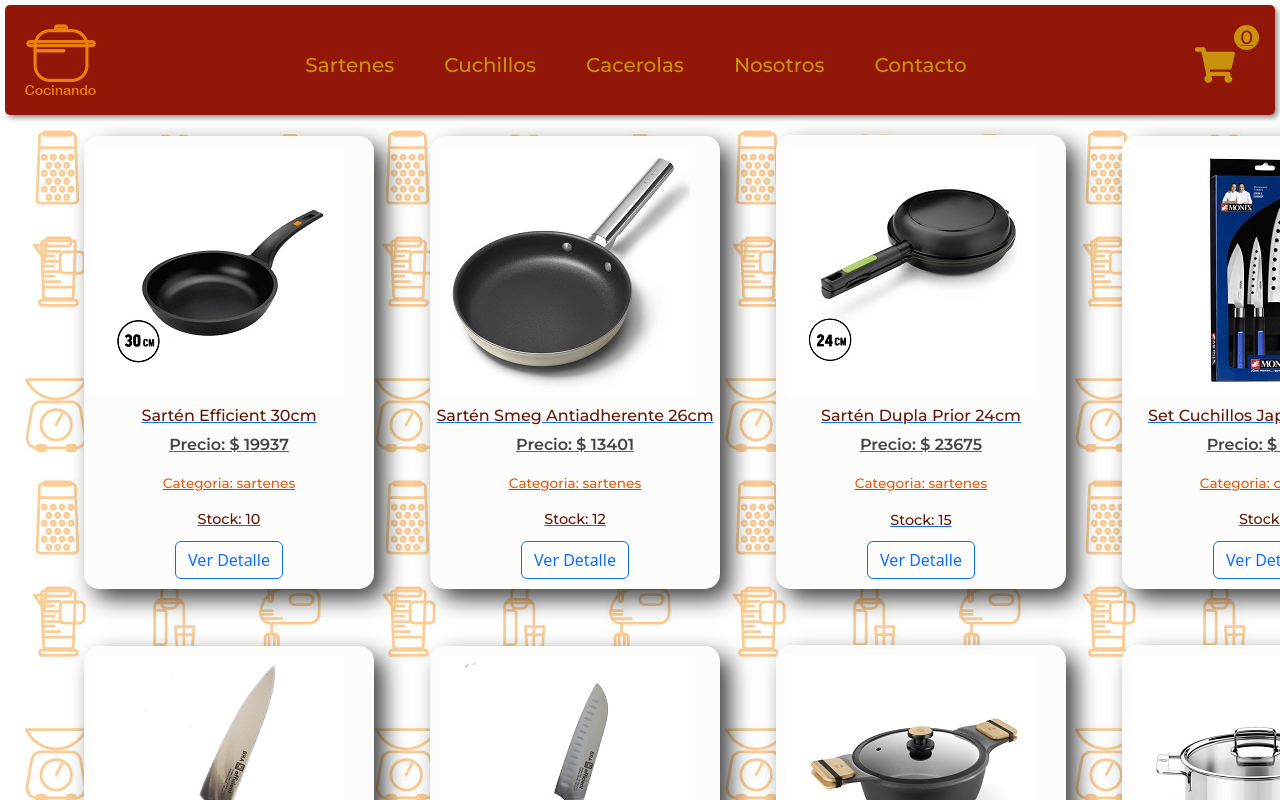
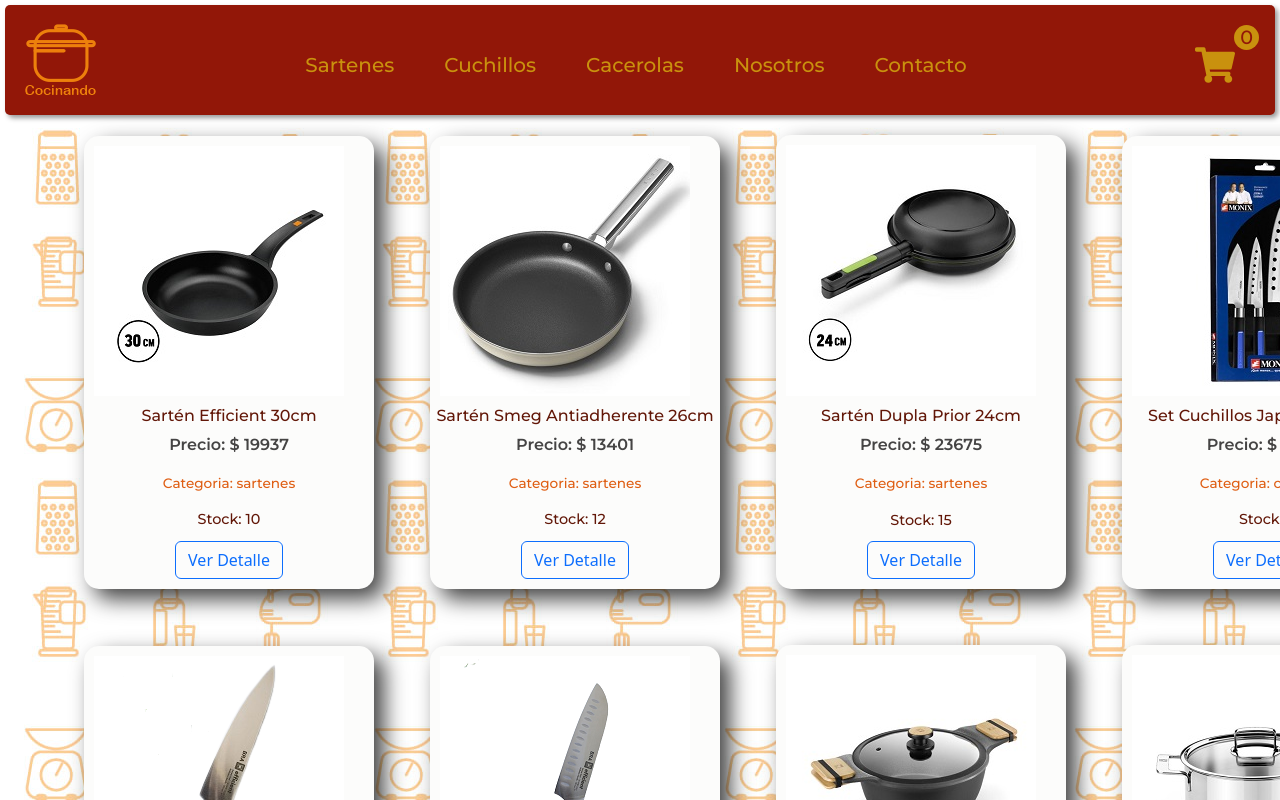
Before and after one commit to MartinAracama/Cocinando-Ecommerce, a React (Create React App) app: page / in a window 1280 px wide. Shown: the top 800 px of the page. Built offline with nearby package versions, Linux system fonts and the light colour scheme.

Commit message:
ajustes de estilo

```diff
--- a/src/components/CartWidget/cartWidget.js
+++ b/src/components/CartWidget/cartWidget.js
@@ -9,7 +9,7 @@
   const { cartQ } = useContext(CartContext)
 
   return (
-    <Link to="/cart">
+    <Link to="/cart" className='cartLogo'>
       <div className='cart'>
         <FaShoppingCart style={{color: "#c9910e", fontSize: "40px"}} />
         <span className='cartQ'>{cartQ()}</span>
--- a/src/components/CartWidget/cartWidget.scss
+++ b/src/components/CartWidget/cartWidget.scss
@@ -1,7 +1,10 @@
-
+.cartLogo {
+    text-decoration: none;
+}
 
 .cart {
     padding: 35px;
+    text-decoration: none;
 
     .cartQ {
         font-family: 'Montserrat', sans-serif;
@@ -9,7 +12,6 @@
         position: relative;
         top: -60px;
         left: 98%;
-        text-decoration: none;
         background: #c9910e;
         width: 25px;
         height: 25px;
--- a/src/components/Item/item.scss
+++ b/src/components/Item/item.scss
@@ -10,13 +10,14 @@
     -moz-box-shadow: 10px 10px 22px 0px rgba(0,0,0,0.75);
     box-shadow: 10px 10px 22px 0px rgba(0,0,0,0.75);
     border-radius: 15px;
-
+    text-decoration: none;
     .img {
         margin: 5px;
         padding: 5px;
         max-width: 260px;
         max-height: auto;
     }
+
     .titulo {
         font-size: 1rem;
         color: #621708;
@@ -24,6 +25,7 @@
         font-weight: 500;
         font-family: 'Montserrat', sans-serif;
     }
+
     .precio {
         font-weight: 700;
         text-align: center;
@@ -52,8 +54,10 @@
         text-align: justify;
         font-size: 1rem;
     }
+}
 
-}
+
+
 
 .cardContainer:hover {
     transform: scale(1.07);
--- a/src/components/header/header.scss
+++ b/src/components/header/header.scss
@@ -11,6 +11,7 @@
     background-color: #921708;
     box-shadow: 3px 3px 5px #999;
     border-radius: 5px;
+    text-decoration: none;
 
     .logo:hover {
         transform: scale(1.2);
```
